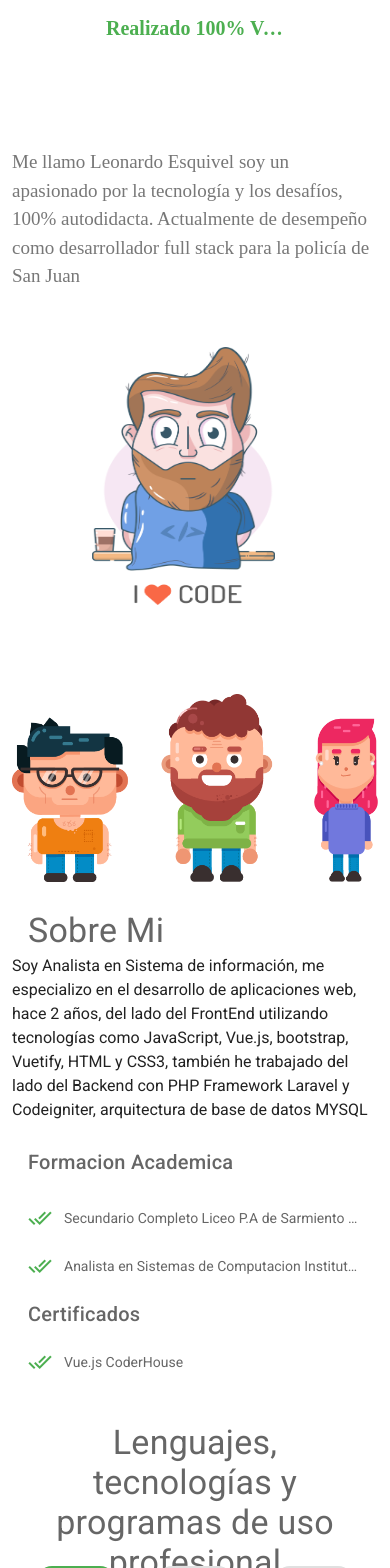
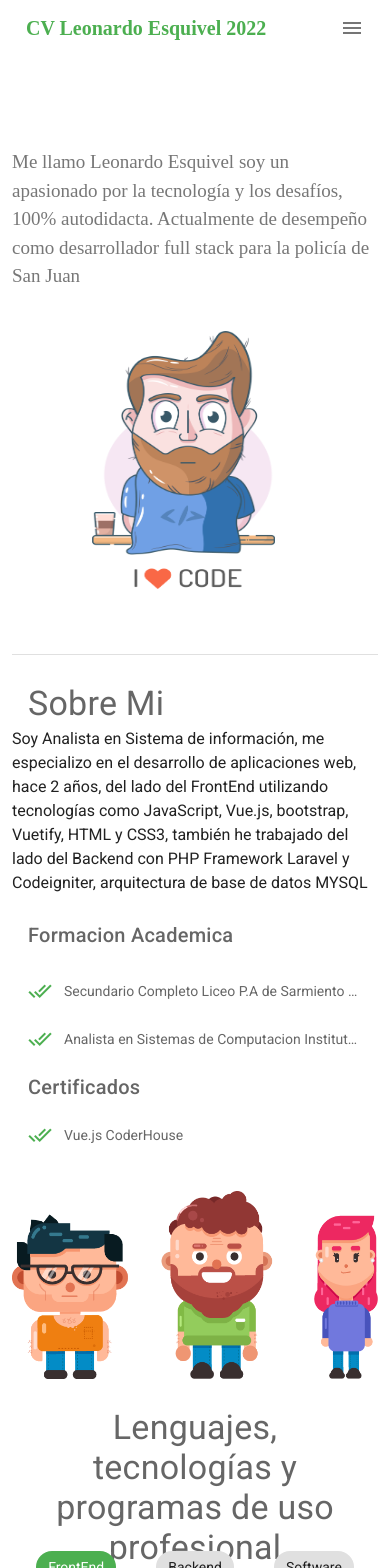
Before and after one commit to leonaidass/curriculum, a Vue app: page / in a window 390 px wide. Shown: the top 1568 px of the page. Built offline with nearby package versions, Linux system fonts and the light colour scheme.

Commit message:
cambios en el formulario

```diff
--- a/src/components/Contacto.vue
+++ b/src/components/Contacto.vue
@@ -73,7 +73,7 @@ export default {
       emailRules: [
         (v) => !!v || "Por favor complete este campo",
         (v) =>
-          /.+@.+.+.com/.test(v) ||
+          /.+@.+/.test(v) ||
           "Por favor complete con una dirección de e-mail",
       ],
     };
--- a/src/components/Footer.vue
+++ b/src/components/Footer.vue
@@ -3,7 +3,7 @@
     <v-col lg="12">
       <v-row justify="center">
         <v-col lg="4" class="text-center">
-          <v-toolbar-title >Leonardo Esquivel 2022</v-toolbar-title>
+          <v-toolbar-title>Leonardo Esquivel 2022</v-toolbar-title>
           <v-card-text>
 
 
--- a/src/components/Hero.vue
+++ b/src/components/Hero.vue
@@ -12,6 +12,7 @@
                   <img  width="50%" height="80%" style="margin-left:80px" src="../assets/yo.png">
                </v-col>
            </v-row>
+           <v-divider class="d-block d-sm-none"></v-divider>
        </v-container>
     </div>
 </template>
@@ -22,7 +23,7 @@
     }
 </script>
 
-<style lang="scss" scoped>
+<style >
 h2.intro{
     font-size: 80px;
     font-weight: bold;
--- a/src/components/NavBar.vue
+++ b/src/components/NavBar.vue
@@ -1,24 +1,60 @@
 <template>
     <div>
-         <v-app-bar style="padding:0px 90px" color="white" app light elevation="6" elevate-on-scroll>
+         <v-app-bar style="padding:0px 10px" color="white" app light elevation="6" elevate-on-scroll>
         <v-toolbar-title>
-          Realizado 100% Vuetify
+          CV Leonardo Esquivel 2022
         </v-toolbar-title>
         <v-spacer></v-spacer>
-        <!-- <v-list class="d-flex aling-center">
+        <!-- <v-list class=" d-none d-sm-flex">
           <v-list-item link v-for="(item,i) in menusItem" :key="i" :to="menusItem.ruta">
             <v-list-item-title>
               {{item.titulo}}
             </v-list-item-title>
           </v-list-item>
-          <v-btn text>
-            <v-icon>mdi-magnify</v-icon>
-            </v-btn>
-            <v-btn outlined color="success">
-              Bienvenidos
-            </v-btn>
+
+
         </v-list> -->
+
+        <v-app-bar-nav-icon @click.stop="drawer = !drawer"></v-app-bar-nav-icon>
+
+
+
+
       </v-app-bar>
+      <v-navigation-drawer
+      app
+      v-model="drawer"
+
+      temporary
+    >
+      <v-list-item >
+
+
+        <v-list-item-content>
+          <v-list-item-title>Menu</v-list-item-title>
+        </v-list-item-content>
+      </v-list-item>
+
+      <v-divider></v-divider>
+
+      <v-list dense>
+        <v-list-item
+
+          v-for="item in menusItem"
+          :key="item.titulo"
+          link
+
+        >
+          <v-list-item-icon>
+            <v-icon>{{ item.icon }}</v-icon>
+          </v-list-item-icon>
+
+          <v-list-item-content>
+            <v-list-item-title>{{ item.titulo }}</v-list-item-title>
+          </v-list-item-content>
+        </v-list-item>
+      </v-list>
+    </v-navigation-drawer>
     </div>
 </template>
 
@@ -26,24 +62,28 @@
     export default {
         data() {
             return {
+              drawer: null,
                 menusItem:[
-          {titulo:'Inicio', ruta:'home'},
-          {titulo:'Sobre Nosotros', ruta:'nosotros'},
-          {titulo:'Portafolio', ruta:'portafolio'},
-          {titulo:'Proyecto', ruta:'proyecto'},
-          {titulo:'Galeria', ruta:'galeria'},
-          {titulo:'Contacto', ruta:'contacto'}
+          {titulo:'Inicio', ruta:'home', icon:'mdi-home' },
+          {titulo:'Sobre Mi', ruta:'mi',icon:'mdi-account-details'},
+          {titulo:'Portafolio', ruta:'portafolio',icon:'mdi-briefcase'},
+          {titulo:'En Estudio', ruta:'proyecto',icon:'mdi-application-edit'},
+          {titulo:'Contacto', ruta:'contacto',icon:'mdi-email-edit'}
         ]
 
             }
         },
+        methods:{
+          enviar(){
+
+          }
+        }
     }
 </script>
 
-<style lang="scss">
+<style>
 .v-toolbar__title{
   color: rgb(76 175 80);
-  font-size: 35px;
   font-family: cursive;
   font-weight: bold;
 }
--- a/src/components/SobreNosotros.vue
+++ b/src/components/SobreNosotros.vue
@@ -2,7 +2,7 @@
     <div>
     <v-container>
        <v-row>
-           <v-col cols="12" md="6">
+           <v-col cols="12" md="6" class="d-none d-sm-flex">
           <img id="grupo" src="../assets/grupo.png" alt="">
            </v-col>
            <v-col lg="6">
@@ -27,6 +27,10 @@
 
              </v-list>
            </v-col>
+
+           <v-col cols="12" md="6" class="d-block d-sm-none">
+          <img id="grupo" src="../assets/grupo.png" alt="">
+           </v-col>
        </v-row>
     </v-container>
     </div>
```
